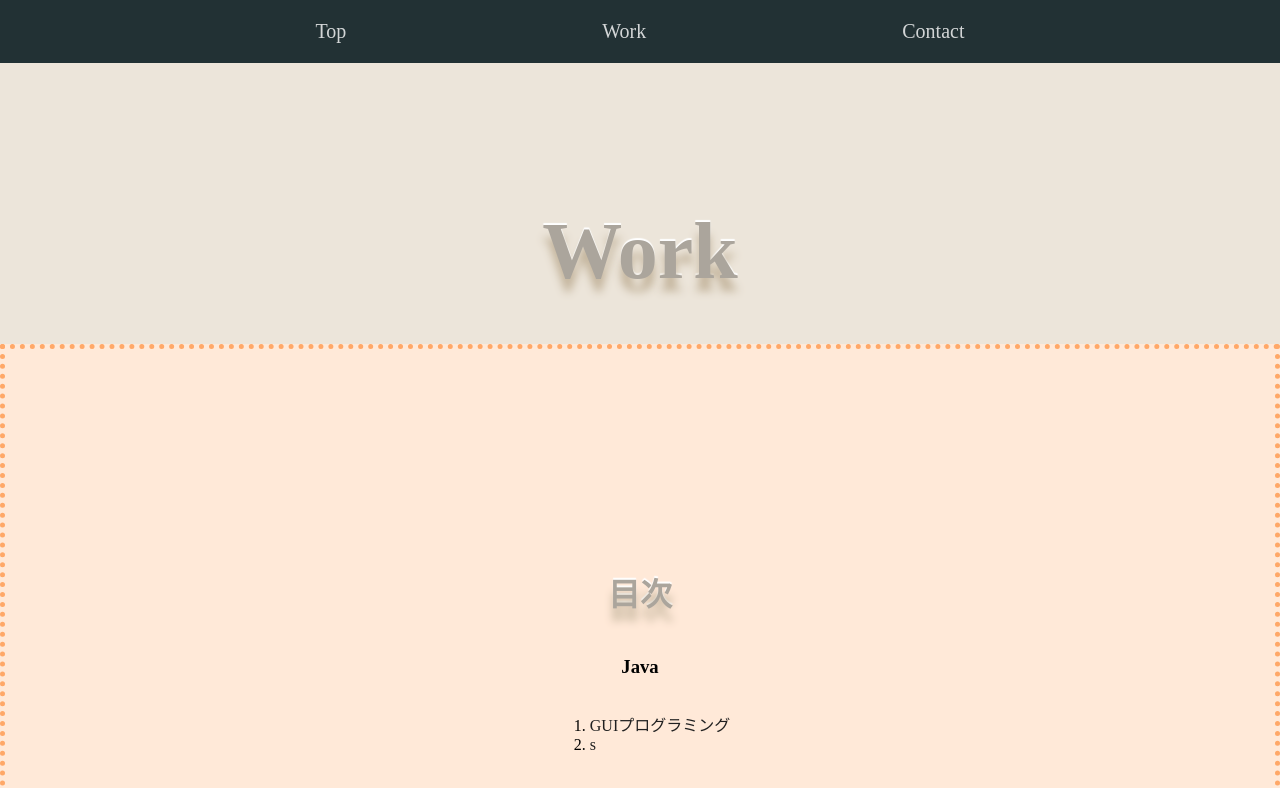
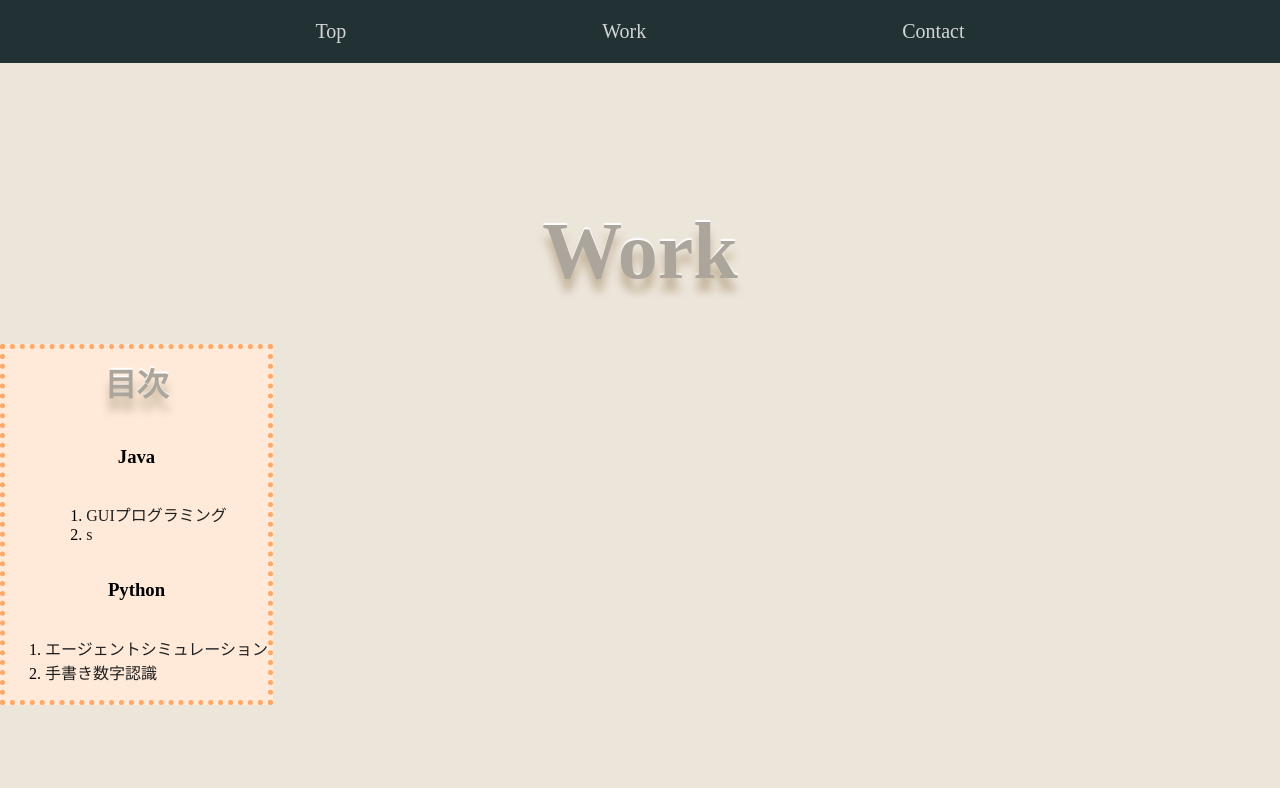
Before and after one commit to chutake/introduction_2, a React (Create React App) app: page /Work in a window 1280 px wide. Shown: the top 788 px of the page. Built offline with nearby package versions, Linux system fonts and the light colour scheme.

Commit message:
modified

```diff
--- a/src/components/App.css
+++ b/src/components/App.css
@@ -99,7 +99,6 @@ body {
   padding: 100px 0 50px 0;
 }
 .mokuzi-title {
-  padding-top: 200px;
   font-size: 50px;
   line-height: 80px;
   color: #aba59c;
@@ -108,7 +107,9 @@ body {
 .box {
   background-color: #ffe9d8;
   border: #ffa868 5px dotted;
-  padding: 10px;
+  padding: 0;
+  margin: 0;
+  max-width: max-content;
 }
 .main-work ol {
   display: inline-block;
```
